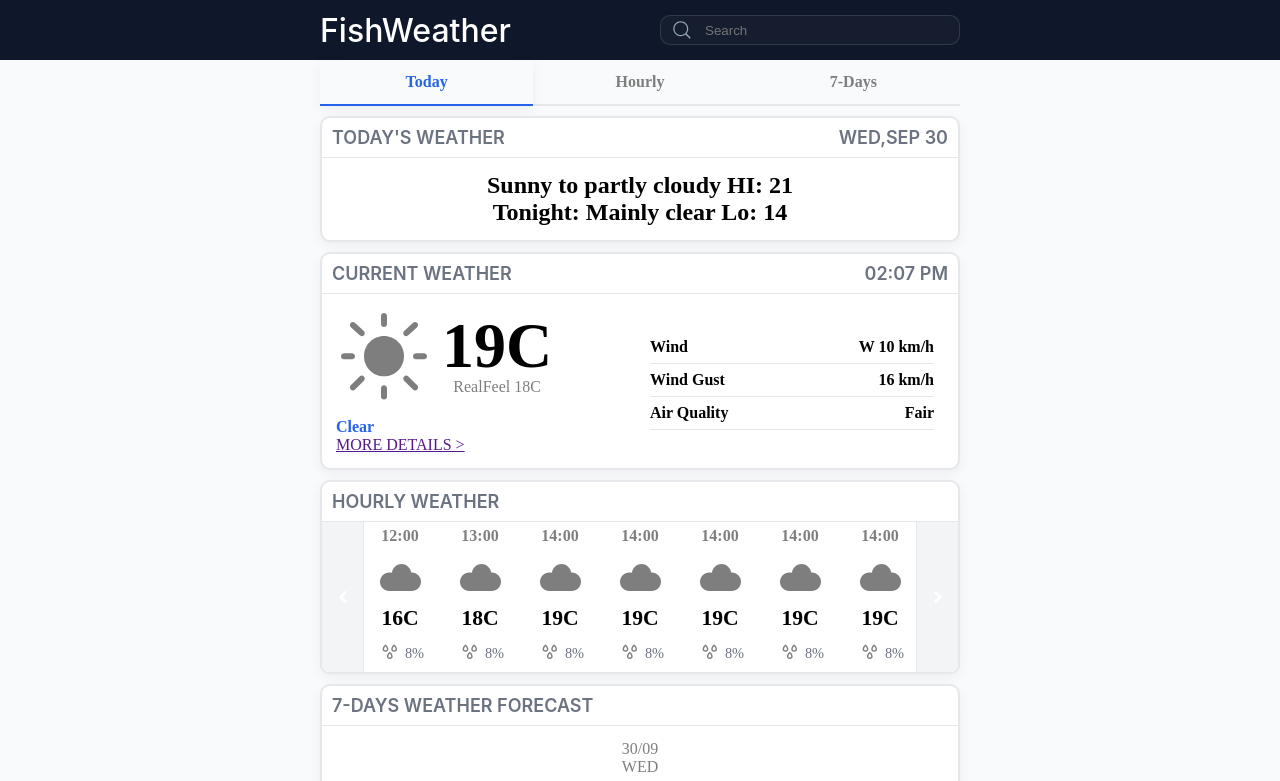
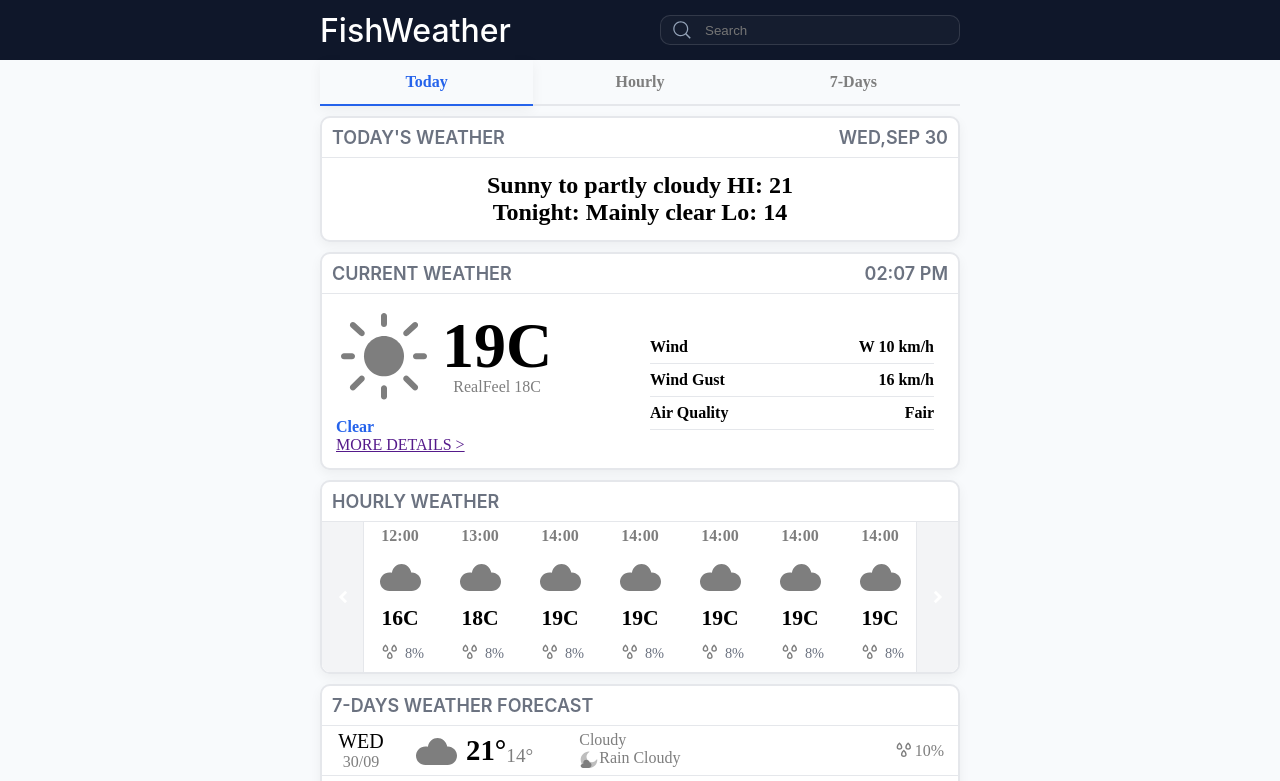
Before and after one commit to CertaCode/weatherApp-react, a React (Vite) app: page / in a window 1280 px wide. Shown: the top 781 px of the page. Built offline with nearby package versions, Linux system fonts and the light colour scheme.

Commit message:
feat: enhance Forecast component layout and styling; add CSS for layout

```diff
--- a/src/components/sections/Forecast.jsx
+++ b/src/components/sections/Forecast.jsx
@@ -1,13 +1,14 @@
 import Card from "../ui/Card";
 import ForecastItem from "../ui/ForecastItem";
+import "../../styles/components/sections/Forecast.css";
 
 const data = [
   {
     id: 1,
     date: "30/09",
     day: "WED",
-    hiTemp: "21C",
-    loTemp: "14C",
+    hiTemp: "21°",
+    loTemp: "14°",
     dayWeather: "Cloudy",
     nightWeather: "Rain Cloudy",
     humidity: "10%",
@@ -16,8 +17,8 @@ const data = [
     id: 2,
     date: "1/10",
     day: "THU",
-    hiTemp: "22C",
-    loTemp: "15C",
+    hiTemp: "22°",
+    loTemp: "15°",
     dayWeather: "Clear sky",
     nightWeather: "Storm",
     humidity: "12%",
@@ -26,8 +27,8 @@ const data = [
     id: 3,
     date: "2/10",
     day: "FRI",
-    hiTemp: "16C",
-    loTemp: "9C",
+    hiTemp: "16°",
+    loTemp: "9°",
     dayWeather: "Thunder Storm",
     nightWeather: "Cloudy",
     humidity: "16%",
--- a/src/components/ui/ForecastItem.jsx
+++ b/src/components/ui/ForecastItem.jsx
@@ -21,23 +21,32 @@ function ForecastItem({ data }) {
   return (
     <div className="forecast__item">
       <div className="forecast__left-group">
-        <div className="forecast__date">
+        <div className="forecast__date-group">
+          <p className="forecast__day">{data.day}</p>
           <p>{data.date}</p>
-          <p>{data.day}</p>
         </div>
         <div className="forecast__temperature">
-          <img src={weatherIcon} />
-          <p>{data.hiTemp}</p>
-          <p>{data.loTemp}</p>
+          <div className="forecast__icon">
+            <img src={weatherIcon} />
+          </div>
+          <div className="forecast__degrees">
+            <p className="forecast__hi">{data.hiTemp}</p>
+            <p className="forecast__lo">{data.loTemp}</p>
+          </div>
         </div>
       </div>
       <div className="forecast__right-group">
         <div className="forecast__details">
           <p>{data.dayWeather}</p>
-          <p>{data.nightWeather}</p>
+          <div className="forecast__night">
+            <img src={cloudyNightIcon} alt="night clouds" />
+            <p>{data.nightWeather}</p>
+          </div>
         </div>
         <div className="forecast__humidity">
-          <img src={humidityIcon} />
+          <div className="forecast__humidity-icon">
+            <img src={humidityIcon} />
+          </div>
           <p>{data.humidity}</p>
         </div>
       </div>
--- /dev/null
+++ b/src/styles/components/sections/Forecast.css
@@ -0,0 +1,100 @@
+.forecast-weather {
+    --item-height: 50px;
+    --item-content-height: 40px;
+}
+
+.forecast-weather .card__content {
+    padding: 0;
+}
+
+.forecast__item {
+    display: flex;
+    justify-content: space-between;
+    width: 100%;
+    height: var(--item-height);
+    padding: 5px 14px;
+    box-sizing: border-box;
+    border-bottom: 1px solid var(--border);
+    gap: 20px;
+}
+
+.forecast__left-group {
+    display: flex;
+    justify-content: space-between;
+    width: min(40%,200px);
+    min-height: var(--item-content-height);
+}
+
+.forecast__date-group {
+    display: flex;
+    flex-direction: column;
+    align-items: center;
+    justify-content: center;
+    width: 50px;
+}
+
+.forecast__day {
+    color: var(--text-black);
+    font-size: 20px;
+}
+
+.forecast__temperature {
+    display: flex;
+    align-items: center;
+    width: 120px;
+    gap: 10px;
+}
+
+.forecast__degrees {
+    display: flex;
+    align-items: flex-end;
+}
+
+.forecast__hi {
+    font-size: 1.8rem;
+    color: var(--text-black);
+    font-weight: 600;
+}
+
+.forecast__lo {
+    font-size: 1.2rem;
+}
+
+.forecast__icon {
+    width: 40px;
+    height: 40px;
+    object-fit: contain;
+}
+
+
+.forecast__right-group {
+    display: flex;
+    justify-content: space-between;
+    width: min(60%,400px);
+    min-height: var(--item-content-height);
+}
+
+.forecast__details {
+    display: flex;
+    flex-direction: column;
+    align-items: flex-start;
+}
+
+.forecast__night {
+    display: flex;
+}
+
+.forecast__night img{
+    width: 20px;
+    height: 20px;
+}
+
+.forecast__humidity {
+    display: flex;
+    align-items: center;
+}
+
+.forecast__humidity-icon{
+    width: 20px;
+    height: 20px;
+}
```
